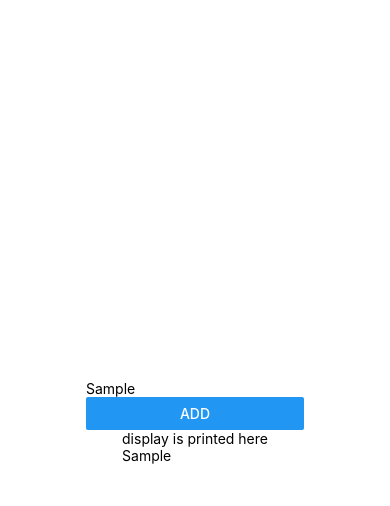
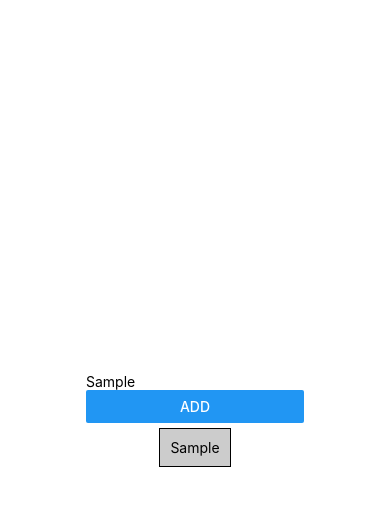
Before and after one commit to YojanaRegmi/reactTut, a React Native app in the folder firstFile/: screen / in a window 390 px wide. Both pictures are taken after typing "Sample" into the empty fields and a click on the button "ADD". Shown: the top 506 px of the page. Built offline with nearby package versions, Linux system fonts and the light colour scheme.

Commit message:
no text before{arraydata}

```diff
--- a/firstFile/App.js
+++ b/firstFile/App.js
@@ -24,16 +24,32 @@
           <Button title='add' onPress={saveData}/>
           </View>
 
-        <View>
+          <View>
+            {arrayData.map((values)=> <View style={styles.listStyle}><Text key={values}>{values}</Text></View>)}
+          </View>
+
+
+        {/* <View>
          <Text>display is printed here</Text>
-         <Text>{arrayData.map((data) => <Text key={data}>{data}</Text>)}</Text>
-        </View>
+         <Text>{arrayData.map((data) =>
+         <View style={styles.listStyle}>
+           <Text key={data}>{data}</Text>
+           </View>)}
+           </Text>
+        </View> */}
 
       </View>
     );
   }
 
   const styles = StyleSheet.create({
+    listStyle:{
+      backgroundColor:'#ccc',
+      borderColor:'black',
+      borderWidth:1,
+      padding:10,
+      margin:5,
+    },
     container: {
       flex: 1,
       backgroundColor: '#fff',
```
